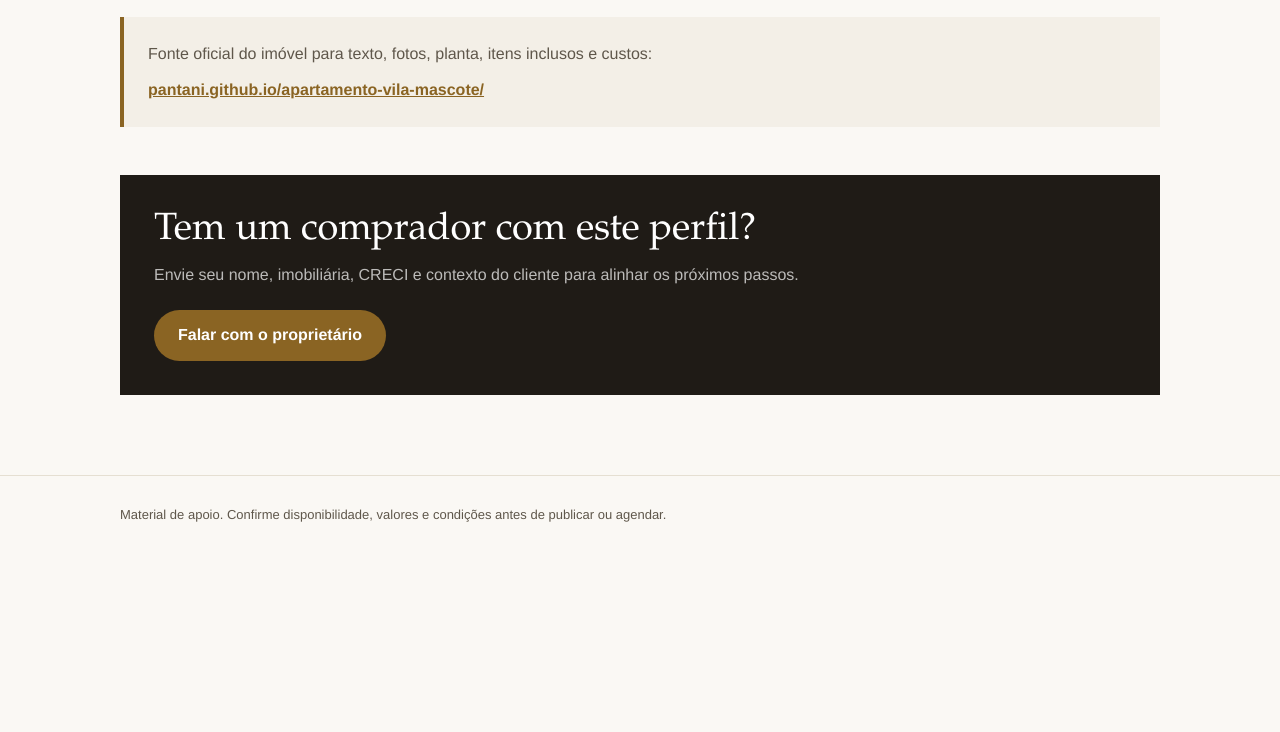
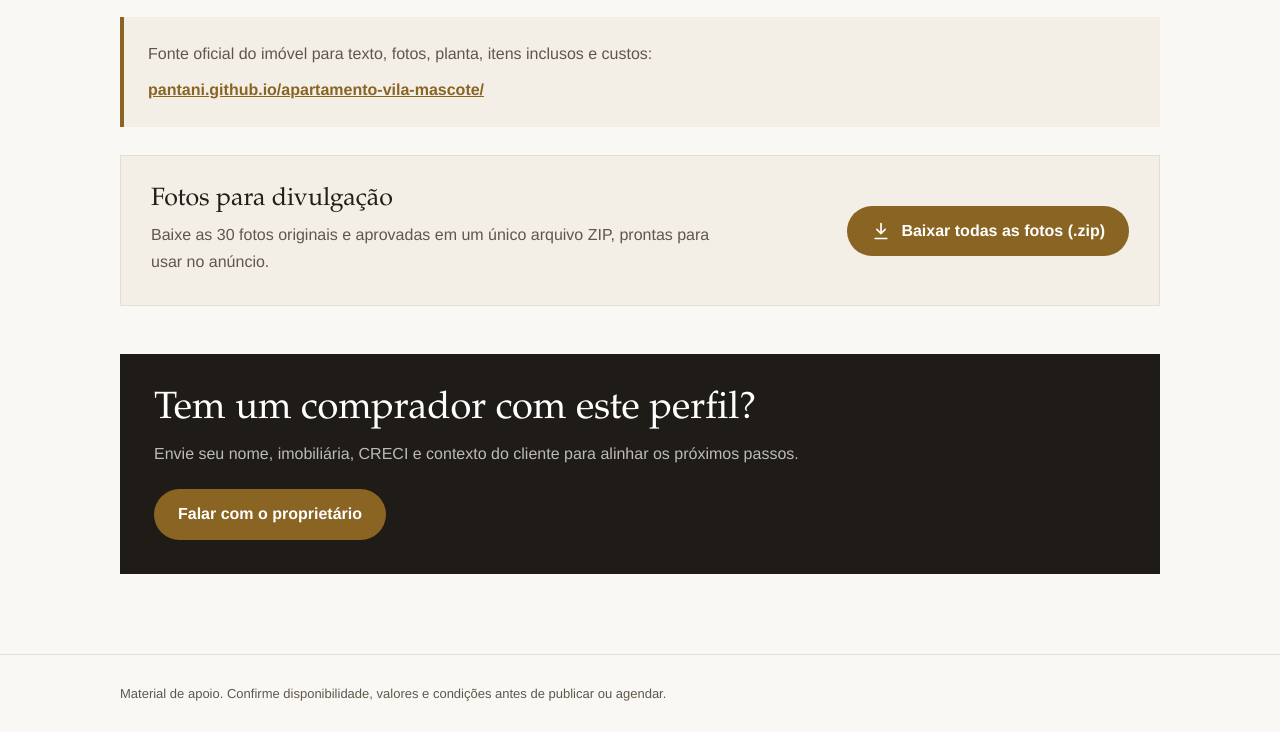
Before and after one commit to Pantani/apartamento-vila-mascote, a plain HTML site: page corretores.html in a window 1280 px wide. Shown: the part 1301-2033 px from the top of the page. Before the commit the page ends 1854 px from the top, so only its background shows below. Drawn offline with Linux system fonts and the light colour scheme.

Commit message:
feat: add broker photo download

```diff
--- a/corretores.html
+++ b/corretores.html
@@ -39,17 +39,34 @@
     .source { margin-top: 20px; padding: 24px; background: var(--warm); border-left: 4px solid var(--bronze); }
     .source p { margin: 0 0 10px; color: var(--soft); }
     .source a { color: var(--bronze); font-weight: 700; }
+    .media-kit {
+      display: flex; align-items: center; justify-content: space-between; gap: 32px;
+      margin-top: 28px; padding: 30px; border: 1px solid var(--line); background: var(--warm);
+    }
+    .media-kit-copy { max-width: 590px; }
+    .media-kit h2 { margin-bottom: 8px; font-size: 25px; }
+    .media-kit p { margin: 0; color: var(--soft); }
     .cta { margin-top: 48px; padding: 34px; color: #fff; background: var(--dark); }
     .cta h2 { margin-bottom: 10px; }
     .cta p { margin: 0 0 22px; color: rgba(255,255,255,.7); }
-    .button { display: inline-flex; align-items: center; min-height: 48px; padding: 12px 24px; border-radius: 999px; color: #fff; background: var(--bronze); font-weight: 700; text-decoration: none; }
+    .button {
+      display: inline-flex; align-items: center; justify-content: center; gap: 10px;
+      min-height: 48px; padding: 12px 24px; border-radius: 999px;
+      color: #fff; background: var(--bronze); font-weight: 700; text-decoration: none;
+      transition: background .2s ease, box-shadow .2s ease;
+    }
+    .button:hover { color: #fff; background: #76551e; }
+    .button:focus-visible { outline: 3px solid #d8b26a; outline-offset: 3px; }
+    .button svg { width: 20px; height: 20px; flex: 0 0 auto; }
     footer { padding: 28px 0; color: var(--soft); font-size: 13px; border-top: 1px solid var(--line); }
     @media (max-width: 720px) {
       header { padding-top: 38px; }
       .back { margin-bottom: 28px; }
       .facts { grid-template-columns: 1fr 1fr; }
       .grid { grid-template-columns: 1fr; }
-      .panel, .cta { padding: 24px; }
+      .panel, .media-kit, .cta { padding: 24px; }
+      .media-kit { align-items: stretch; flex-direction: column; gap: 20px; }
+      .media-kit .button { width: 100%; }
     }
   </style>
 </head>
@@ -122,6 +139,21 @@
         <a href="https://pantani.github.io/apartamento-vila-mascote/">pantani.github.io/apartamento-vila-mascote/</a>
       </div>
 
+      <section class="media-kit" aria-labelledby="media-kit-title">
+        <div class="media-kit-copy">
+          <h2 id="media-kit-title">Fotos para divulgação</h2>
+          <p>Baixe as 30 fotos originais e aprovadas em um único arquivo ZIP, prontas para usar no anúncio.</p>
+        </div>
+        <a class="button" href="fotos-apartamento-vila-mascote.zip" download="fotos-apartamento-vila-mascote.zip">
+          <svg viewBox="0 0 24 24" fill="none" stroke="currentColor" stroke-width="2" stroke-linecap="round" stroke-linejoin="round" aria-hidden="true">
+            <path d="M12 3v12"></path>
+            <path d="m7 10 5 5 5-5"></path>
+            <path d="M5 21h14"></path>
+          </svg>
+          Baixar todas as fotos (.zip)
+        </a>
+      </section>
+
       <section class="cta">
         <h2>Tem um comprador com este perfil?</h2>
         <p>Envie seu nome, imobiliária, CRECI e contexto do cliente para alinhar os próximos passos.</p>
```
Also changed, not shown: 3 other files.
